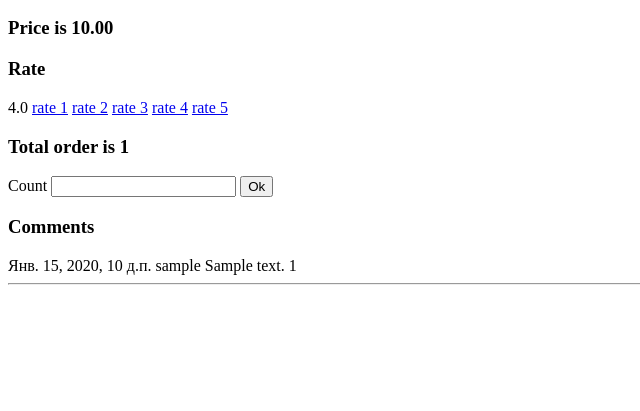
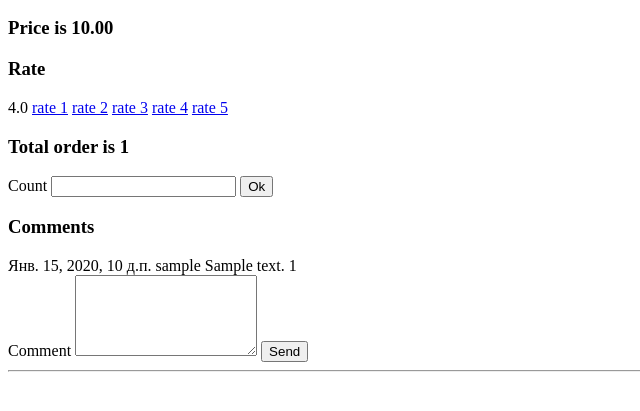
Before and after one commit to Galtaro/books_shop, a Django app: page /shop/hello/ in a window 1280 px wide. Shown: the part 242-653 px from the top of the page, without its empty margins (0-640 px from the left). Run offline with Django 3.2, Linux system fonts and the light colour scheme; tables that the repository leaves empty hold one stand-in row (values such as "Sample post").

Commit message:
add migrations

```diff
--- a/bookshop/settings.py
+++ b/bookshop/settings.py
@@ -25,7 +25,7 @@ SECRET_KEY = 'django-insecure-=cnsvo6ztf5cxhdtl&)sq-+x0lod)#=m))*i%dii#78d)clk4$
 # SECURITY WARNING: don't run with debug turned on in production!
 DEBUG = True
 
-ALLOWED_HOSTS = []
+ALLOWED_HOSTS = ["127.0.0.1", "localhost"]
 
 
 # Application definition
--- a/bookshop/urls.py
+++ b/bookshop/urls.py
@@ -22,6 +22,7 @@ urlpatterns = [
     path('admin/', admin.site.urls),
     path('shop/', include("myapp.urls")),
 
+
 ]
 if settings.DEBUG:
     urlpatterns += [path('__debug__/', include(debug_toolbar.urls))]
--- a/myapp/templates/index.html
+++ b/myapp/templates/index.html
@@ -32,10 +32,26 @@
             {{ comment.date }}
             {{ comment.user }}
             {{ comment.text }}
-            {{ comment.like.count }}
-        <br>
+            {{ comment.likes }}
+            {% if comment.user == user %}
+                <form action="{% url 'delete-comment' comment_id=comment.id %}" method="post">
+                    {% csrf_token %}
+                    <input type="submit" value="delete">
+                </form>
+                <form action="{% url 'update-comment' comment_id=comment.id %}" method="get">
+                    {% csrf_token %}
+                    <input type="submit" value="update">
+                </form>
+            {% endif %}
+            <br>
         {% endfor %}
+        <form action="{% url 'add-comment' book_id=book.id %}" method="post">
+            {% csrf_token %}
+            <label for=>Comment</label>
+            <textarea type="text" name="comment" id="comment" rows="5"></textarea>
+            <input type="submit" value="Send">
         <hr>
 {% endfor %}
+
 </body>
 </html>
--- a/myapp/urls.py
+++ b/myapp/urls.py
@@ -6,4 +6,7 @@ urlpatterns = [
     path("hello/", views.hello, name="main-page"),
     path("add_rate/<int:rate>/<int:book_id>/", views.add_rate, name="add-rate"),
     path("order_book/<int:book_id>/", views.order_book, name="order-book"),
+    path("add_comment/<int:book_id>/", views.add_comment, name="add-comment"),
+    path("delete_comment/<int:comment_id>/", views.delete_comment, name="delete-comment"),
+    path("update_comment/<int:comment_id>/", views.update_comment, name="update-comment")
 ]
--- a/myapp/views.py
+++ b/myapp/views.py
@@ -26,3 +26,33 @@ def order_book(request, book_id):
             book_id=book_id
         )
     return redirect("main-page")
+
+
+def add_comment(request, book_id):
+    if request.user.is_authenticated:
+        Comment.objects.create(
+            user_id=request.user.id,
+            text=request.POST.get("comment"),
+            book_id=book_id
+        )
+    return redirect("main-page")
+
+
+def delete_comment(request, comment_id):
+    if request.user.is_authenticated:
+        query_set = Comment.objects.filter(id=comment_id)
+        if query_set.exists():
+            if query_set.first().user.id == request.user.id:
+                query_set.delete()
+    return redirect("main-page")
+
+
+def update_comment(request, comment_id):
+    if request.user.is_authenticated:
+        comment_query = Comment.objects.filter(id=comment_id)
+        if comment_query.exists():
+            if request.method == "GET":
+                return render(request, "comment_form.html", {"comment": comment_query.first()})
+            if request.method == "POST":
+                comment_query.update(text=request.POST.get("comment"))
+    return redirect("main-page")
```
Also changed, not shown: myapp/templates/comment_form.html (added, +15 -0 lines).
